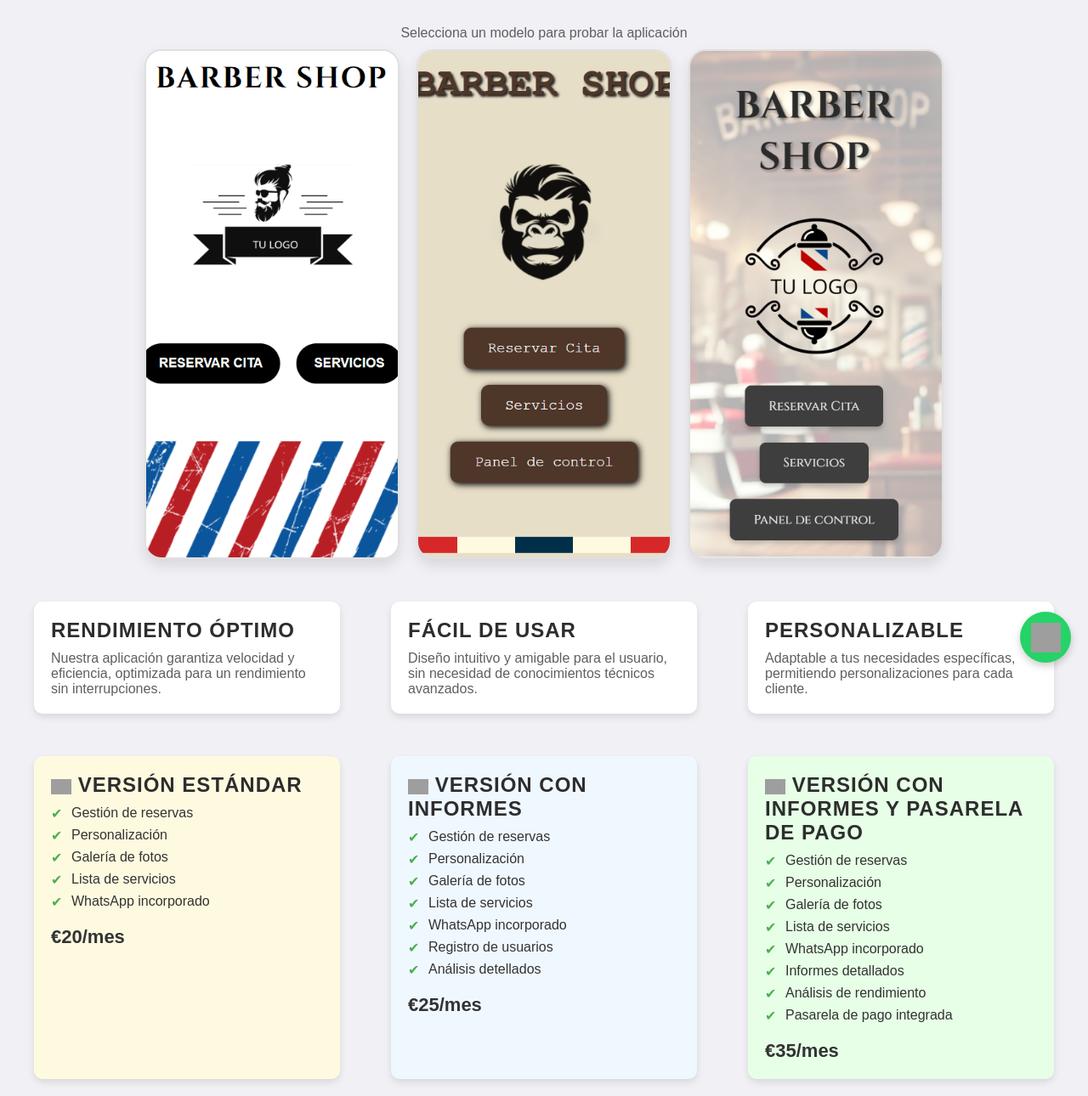
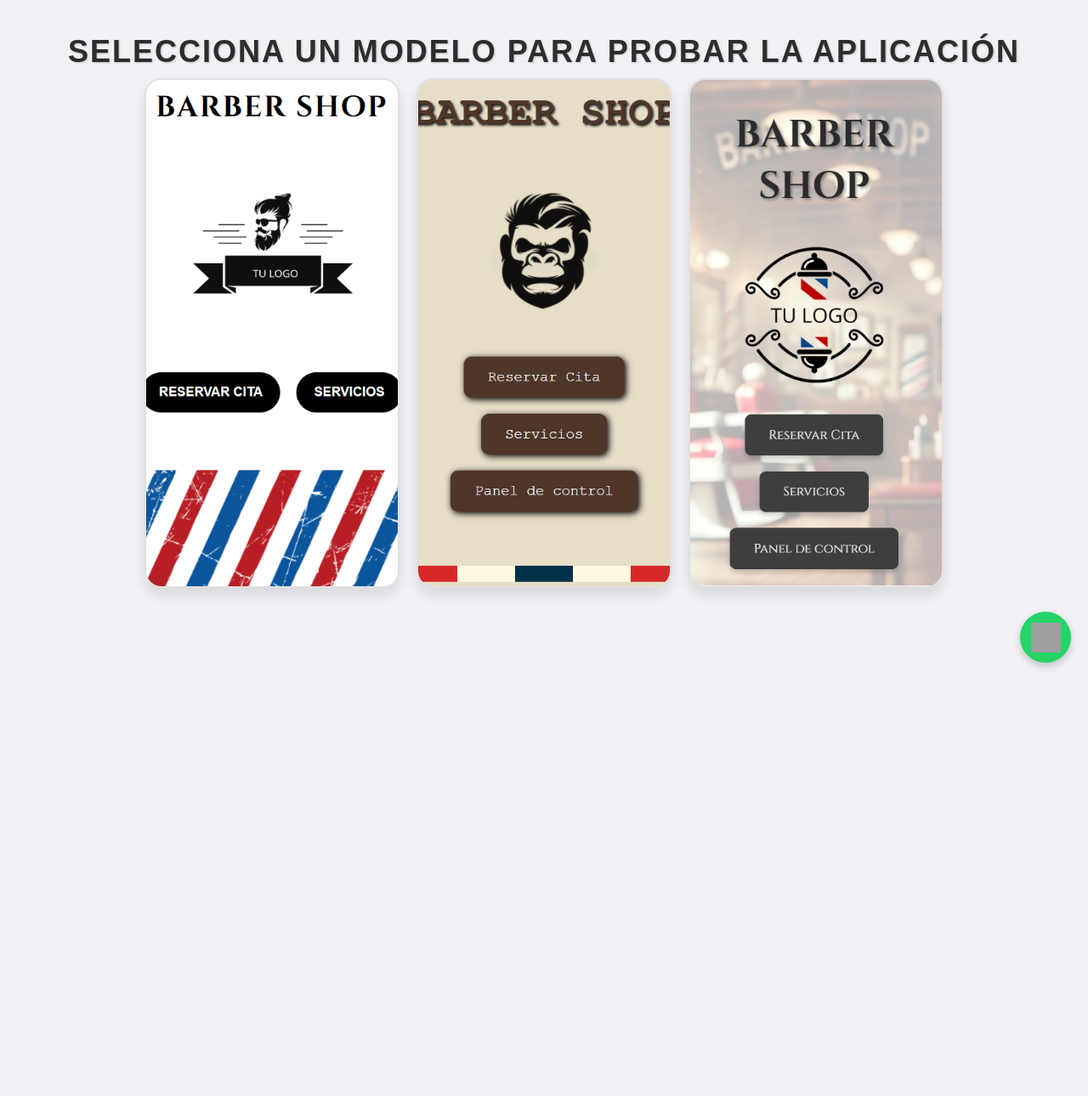
Before and after one commit to jmm-1987/barber, a Flask app: page / in a window 1280 px wide. Shown: the whole page at 85% size. After the commit the page ends 787 px from the top, so only its background shows below. Run offline with Flask 3, Linux system fonts and the light colour scheme; grey boxes are pictures that could not be loaded.

Commit message:
Actualizar selector.html

```diff
--- a/templates/selector.html
+++ b/templates/selector.html
@@ -41,15 +41,9 @@
         }
 
         .logo-container {
-            margin-bottom: 0px;
+            margin-bottom: 20px;
             display: flex;
             justify-content: center;
-        }
-
-        .logo-container img {
-            max-width: 150px;
-            height: auto;
-            filter: drop-shadow(0px 4px 4px rgba(0, 0, 0, 0.2));
         }
 
         .header {
@@ -109,7 +103,6 @@
             }
         }
 
-        /* Estilos para las cajas de características */
         .features {
             margin-top: 50px;
             display: flex;
@@ -125,7 +118,7 @@
             background-color: #ffffff;
             border-radius: 10px;
             box-shadow: 0 4px 8px rgba(0, 0, 0, 0.1);
-            opacity: 0; /* Inicialmente invisibles para efecto de scroll */
+            opacity: 0;
             transform: translateY(20px);
             transition: opacity 0.6s ease, transform 0.6s ease;
         }
@@ -148,14 +141,6 @@
             font-size: 16px;
         }
 
-        @media (max-width: 768px) {
-            .feature-box {
-                width: 100%;
-                margin-bottom: 20px;
-            }
-        }
-
-        /* Botón de WhatsApp flotante */
         .whatsapp-button {
             position: fixed;
             bottom: 20px;
@@ -181,7 +166,6 @@
             height: 35px;
         }
 
-        /* Tooltip para mostrar mensaje */
         .whatsapp-tooltip {
             position: fixed;
             bottom: 90px;
@@ -202,35 +186,6 @@
             opacity: 1;
             transform: translateY(0);
         }
-
-    .feature-list {
-        list-style-type: none;
-        padding: 0;
-        margin: 10px 0 20px;
-        text-align: left;
-    }
-
-    .feature-list li {
-        font-size: 16px;
-        color: #333;
-        padding-left: 24px;
-        margin-bottom: 8px;
-        position: relative;
-    }
-
-    .feature-list li:before {
-        content: '✔';
-        color: #4CAF50;
-        position: absolute;
-        left: 0;
-    }
-
-    .feature-price {
-        font-size: 22px;
-        font-weight: bold;
-        color: #333333;
-    }
-
 
     </style>
 </head>
@@ -303,7 +258,7 @@
     </div>
 
     <div class="header">
-        <p>Selecciona un modelo para probar la aplicación</p>
+        <h1>Selecciona un modelo para probar la aplicación</h1>
     </div>
 
     <div class="options">
@@ -334,61 +289,9 @@
         </div>
     </div>
 
-    <!-- Containers para precios de las versiones -->
-    <div class="features">
-    <div class="feature-box dynamic-box" style="background-color: #fefae0;">
-        <h3 class="feature-title">
-            <img src="https://img.icons8.com/color/48/000000/ok--v1.png" alt="icono estándar" style="width: 24px; vertical-align: middle;">
-            Versión Estándar
-        </h3>
-        <ul class="feature-list">
-            <li>Gestión de reservas</li>
-            <li>Personalización</li>
-            <li>Galería de fotos</li>
-            <li>Lista de servicios</li>
-            <li>WhatsApp incorporado</li>
-        </ul>
-        <p class="feature-price"><strong>€20/mes</strong></p>
-    </div>
-
-    <div class="feature-box dynamic-box" style="background-color: #f0f8ff;">
-        <h3 class="feature-title">
-            <img src="https://img.icons8.com/color/48/000000/report-file.png" alt="icono informes" style="width: 24px; vertical-align: middle;">
-            Versión con Informes
-        </h3>
-        <ul class="feature-list">
-            <li>Gestión de reservas</li>
-            <li>Personalización</li>
-            <li>Galería de fotos</li>
-            <li>Lista de servicios</li>
-            <li>WhatsApp incorporado</li>
-            <li>Registro de usuarios</li>
-            <li>Análisis detellados</li>
-        </ul>
-        <p class="feature-price"><strong>€25/mes</strong></p>
-    </div>
-
-    <div class="feature-box dynamic-box" style="background-color: #e6ffe6;">
-        <h3 class="feature-title">
-            <img src="https://img.icons8.com/color/48/000000/credit-card.png" alt="icono pago" style="width: 24px; vertical-align: middle;">
-            Versión con Informes y Pasarela de Pago
-        </h3>
-        <ul class="feature-list">
-            <li>Gestión de reservas</li>
-            <li>Personalización</li>
-            <li>Galería de fotos</li>
-            <li>Lista de servicios</li>
-            <li>WhatsApp incorporado</li>
-            <li>Informes detallados</li>
-            <li>Análisis de rendimiento</li>
-            <li>Pasarela de pago integrada</li>
-        </ul>
-        <p class="feature-price"><strong>€35/mes</strong></p>
-    </div>
-</div>
     <!-- Tooltip con el mensaje de WhatsApp -->
     <div class="whatsapp-tooltip" id="whatsapp-tooltip">
-        ¿dudas? escríbenos
+        ¿Dudas? Escríbenos
     </div>
 
     <!-- Botón de WhatsApp flotante -->
```
Lines whose indentation alone changed are shown as unchanged.
